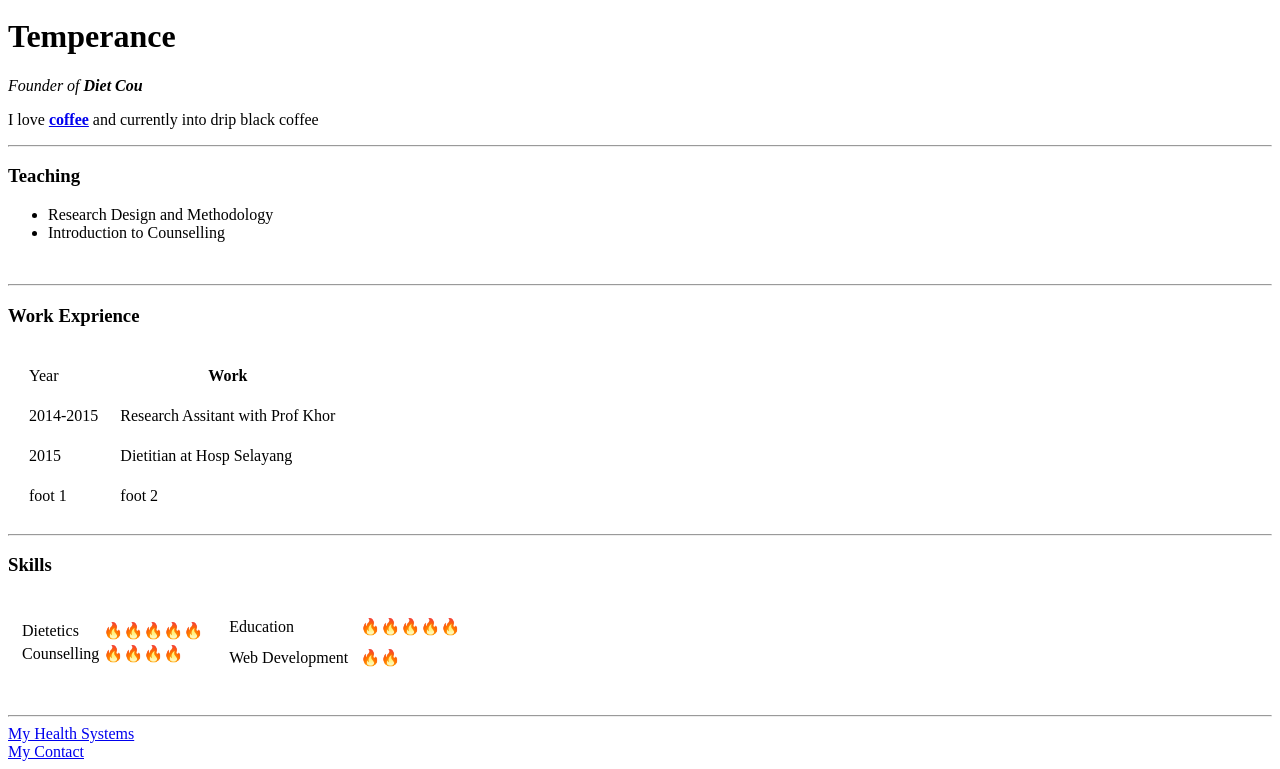
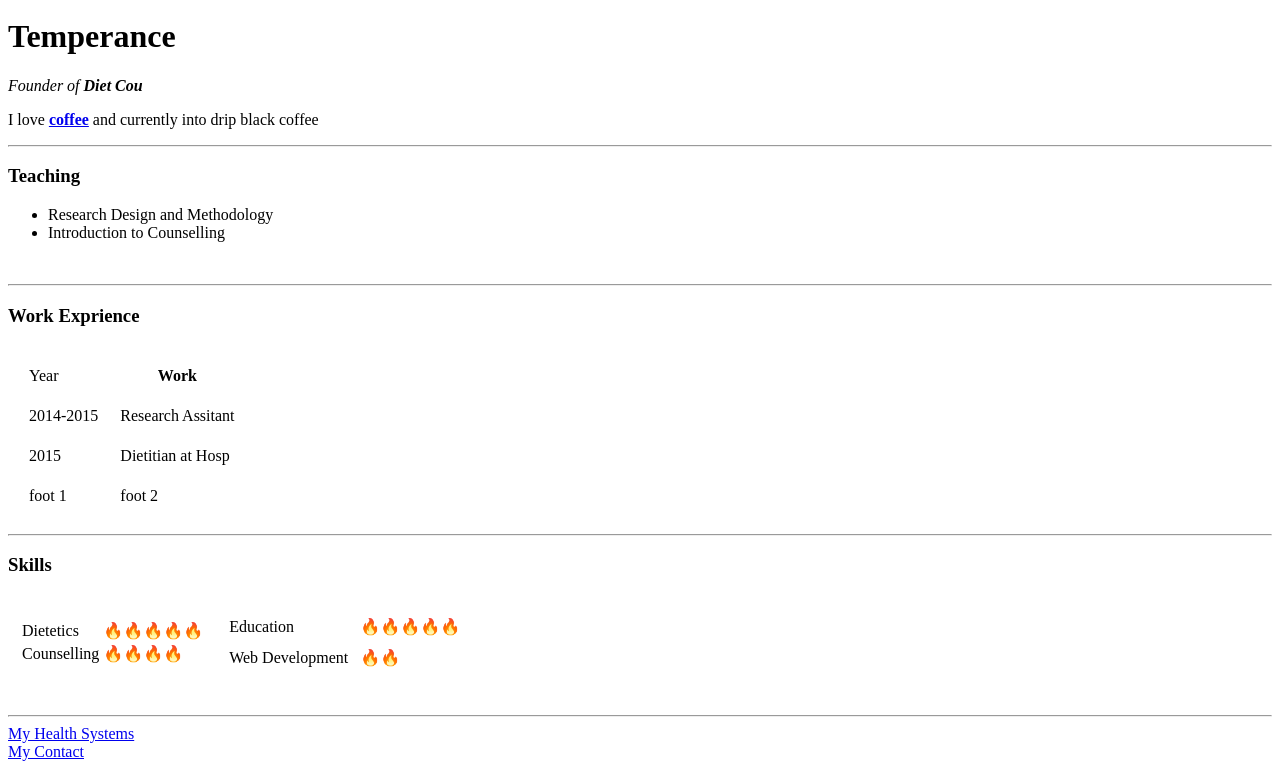
Before and after one commit to temperance23/Learning, a plain HTML site: page index.html in a window 1280 px wide. Shown: the part 1247-2016 px from the top of the page. Drawn offline with Linux system fonts and the light colour scheme.

Commit message:
change again

```diff
--- a/index.html
+++ b/index.html
@@ -41,10 +41,10 @@
     <tbody>
       <tr>
         <td>2014-2015</td>
-        <td>Research Assitant with Prof Khor</td>
+        <td>Research Assitant</td>
       </tr>
       <td>2015</td>
-      <td>Dietitian at Hosp Selayang</td>
+      <td>Dietitian at Hosp</td>
       </tr>
     </tbody>
     <tfoot>
```
